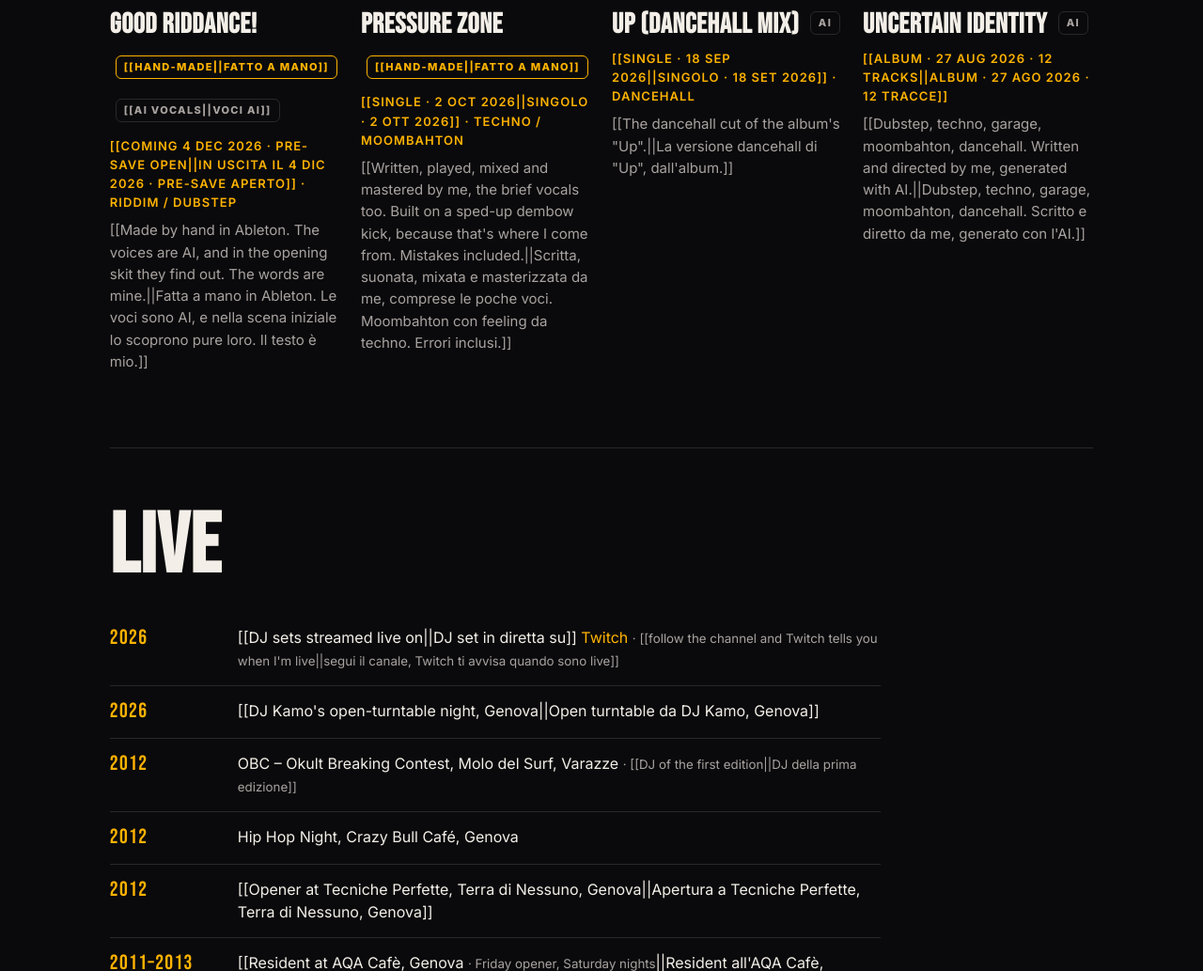
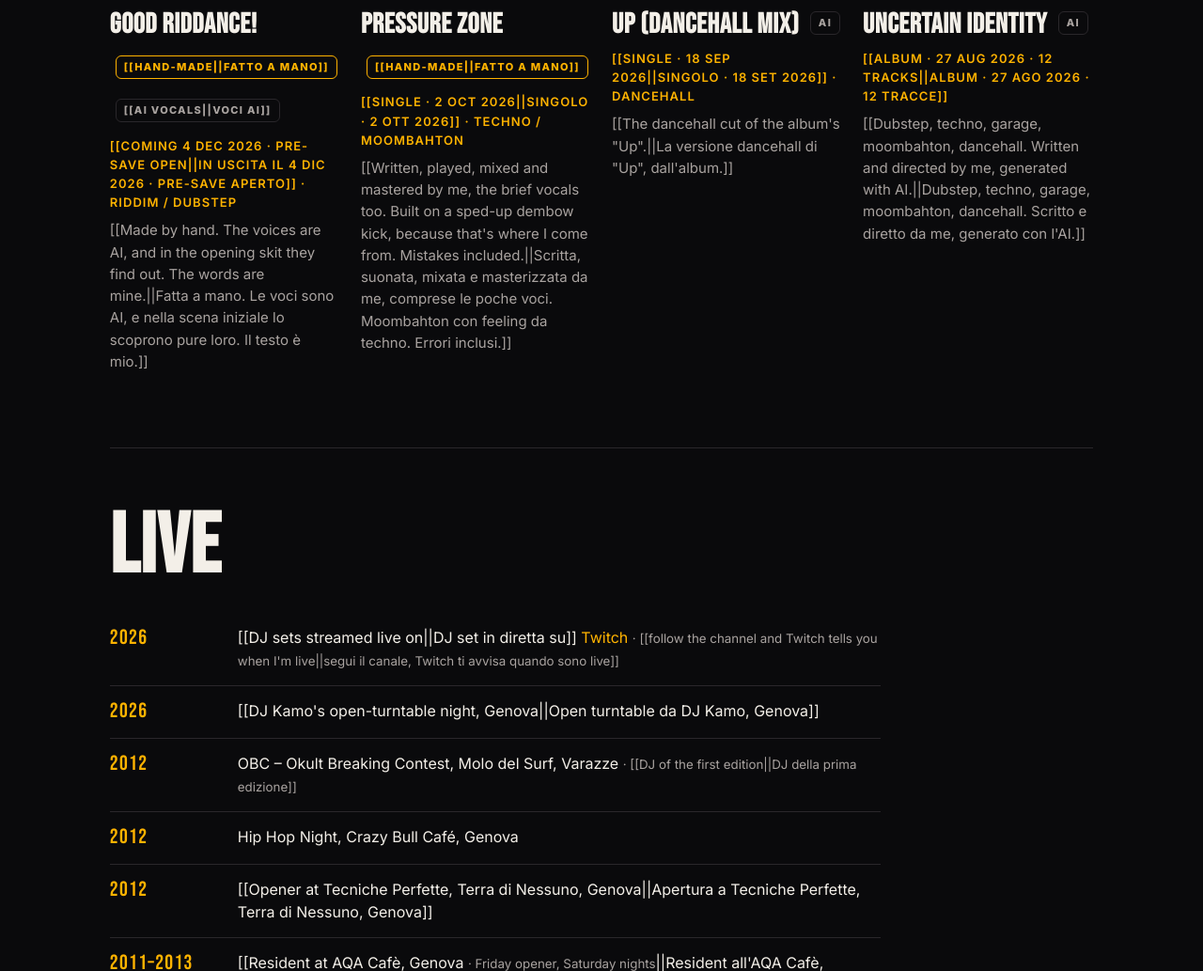
Before and after one commit to Hyperwindmill/djdannyt, a plain HTML site: page src/index.html in a window 1280 px wide. Shown: the part 3545-4578 px from the top of the page at 94% size. Drawn offline with Linux system fonts and the light colour scheme; files whose address does not match are found by name.

Commit message:
Music: drop 'in Ableton' from the Good Riddance! card
Co-Authored-By: Claude Opus 5.5 <noreply@anthropic.com>

```diff
--- a/src/index.html
+++ b/src/index.html
@@ -677,8 +677,8 @@
               pre-save aperto]] · riddim / dubstep
             </div>
             <p>
-              [[Made by hand in Ableton. The voices are AI, and in the opening
-              skit they find out. The words are mine.||Fatta a mano in Ableton.
+              [[Made by hand. The voices are AI, and in the opening
+              skit they find out. The words are mine.||Fatta a mano.
               Le voci sono AI, e nella scena iniziale lo scoprono pure loro. Il
               testo è mio.]]
             </p>
```
Also changed, not shown: index.html (+1 -1 lines), it/index.html (+1 -1 lines).
